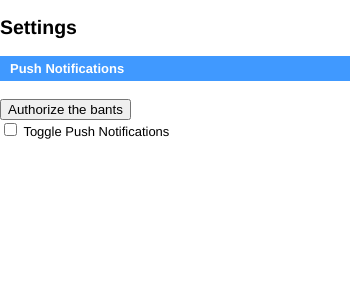
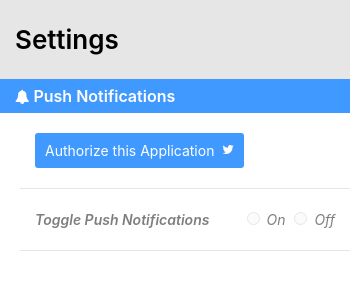
Before and after one commit to timigod/another-twitter, an Electron app: page preferences.html in a window 350 px wide. Drawn offline with Linux system fonts and the light colour scheme.

Commit message:
Markup and CSS for Prefernces Page

```diff
--- a/package.json
+++ b/package.json
@@ -25,6 +25,7 @@
     "electron-oauth-twitter": "^1.1.0",
     "electron-store": "^1.2.0",
     "keytar": "^4.0.3",
+    "open": "0.0.5",
     "twitter": "^1.7.1"
   }
 }
--- a/preferences.html
+++ b/preferences.html
@@ -3,30 +3,43 @@
 <head>
     <meta charset="UTF-8">
     <title>Twitter Preferences</title>
+    <link rel="stylesheet" href="https://maxcdn.bootstrapcdn.com/font-awesome/4.3.0/css/font-awesome.min.css">
     <link rel="stylesheet" href="prefs.css">
 </head>
-<body class="bg-white blue-70">
-<h2>Settings</h2>
-<ul>
-    <li>
-        <h4>Push Notifications</h4>
-        <ul>
+<body>
+    <header class="page-header">
+        <h1>Settings</h1>
+    </header>
+
+    <section class="settings-section">
+        <header class="settings-section-header">
+            <h2><i class="fa fa-bell"></i> Push Notifications</h2>
+        </header>
+        <ul class="settings-section-body">
             <li>
-                <button>
-                    Authorize the bants
+                <button class="btn" type="button">
+                    Authorize this Application &nbsp; <i class="fa fa-twitter"></i>
                 </button>
             </li>
             <li>
-                <div>
-                    <input type="checkbox">
-                    Toggle Push Notifications
-                </div>
+                <fieldset disabled>
+                    <div class="row">
+                        <legend class="label">Toggle Push Notifications</legend>
+                        <div class="options">
+                            <label>
+                                <input type="radio" name="toggle_notifications" value="on">
+                                <span>On</span>
+                            </label>
+                            <label>
+                                <input type="radio" name="toggle_notifications" value="off">
+                                <span>Off</span>
+                            </label>
+                        </div>
+                    </div>
+                </fieldset>
             </li>
         </ul>
-    </li>
-    <li></li>
-    <li></li>
-</ul>
+    </section>
 </body>
 
 <script>
--- a/prefs.css
+++ b/prefs.css
@@ -1,24 +1,125 @@
-body {
-    margin: 0;
-    font-family: Helvetica; /* If the user is on a Mac */
-    font-style: normal;
-    font-weight: normal;
-    font-variant: normal;
-    font-size: 13px; /* If the user is on a Mac */
+/* Reset ============================== */
+
+html, body, div, span, iframe,
+h1, h2, h3, h4, h5, h6, p, blockquote, pre,
+a, abbr, acronym, address, big, cite, code,
+del, dfn, em, img, ins, kbd, q, s, samp,
+small, strike, strong, sub, sup, tt, var,
+dl, dt, dd, ol, ul, li,
+fieldset, form, label, legend,
+table, caption, tbody, tfoot, thead, tr, th, td,
+article, aside, canvas, details, embed,
+figure, figcaption, footer, header, hgroup,
+menu, nav, section, summary,
+time, mark, audio, video
+{
+  margin: 0;
+  padding: 0;
+  border: 0;
+  font-size: 100%;
+  font-style: normal;
+  font-weight: normal;
+  font-variant: normal;
+  vertical-align: baseline;
 }
 
-ul {
+* {
+    box-sizing: border-box;
+}
+
+/* Typography ============================== */
+
+html {
+    font-size: 62.5%;
+}
+
+body {
+    font-family: -apple-system, BlinkMacSystemFont, "Helvetica Neue", sans-serif;
+    font-size: 1.4rem;
+    line-height: 1.5;
+}
+
+h1 {
+    font-size: 2.6rem;
+    font-weight: 600;
+}
+
+h2 {
+    font-size: 1.6rem;
+    font-weight: 600;
+}
+
+.fa {
+    font-size: 0.9em;
+    vertical-align: middle;
+}
+
+.label {
+    font-weight: 600;
+}
+
+
+/* Layout ============================== */
+
+.page-header {
+    padding: 20px 15px;
+    background-color: rgb(230,230,230);
+}
+
+.settings-section {
+    margin-bottom: 30px;
+}
+
+.settings-section-header {
+    background-color: #4099FF; /* Add a green color to the "active/current" link */
+    color: #fff;
+    padding: 5px 15px;
+}
+
+.settings-section-body {
     list-style-type: none;
     padding: 0;
     margin: 0;
+    padding-left: 20px;
 }
 
-li {
-    padding: 0;
+.settings-section-body li {
+    display: block;
+    padding: 20px 15px;
+    border-bottom: 1px solid rgb(230,230,230);
 }
 
-li h4:nth-of-type(1) {
-    background-color: #4099FF; /* Add a green color to the "active/current" link */
-    color: white;
-    padding: 5px 10px 5px 10px;
+.row {
+    display: flex;
+    justify-content: space-between;
 }
+
+/* Components ============================== */
+
+.btn {
+    height: 35px;
+    font-family: -apple-system, BlinkMacSystemFont, "Helvetica Neue", sans-serif;
+    font-size: 1.4rem;
+    display: flex;
+    justify-content: center;
+    align-items: center;
+    text-align: center;
+    background-color: #4099FF;
+    color: #fff;
+    border: 0;
+    border-radius: 3px;
+    padding: 0 10px;
+    cursor: pointer;
+}
+
+[disabled] {
+    opacity: 0.5;
+    cursor: not-allowed;
+    font-style: italic;
+}
+
+[disabled] .label,
+[disabled] label,
+[disabled] span {
+    font-style: italic;
+}
```
